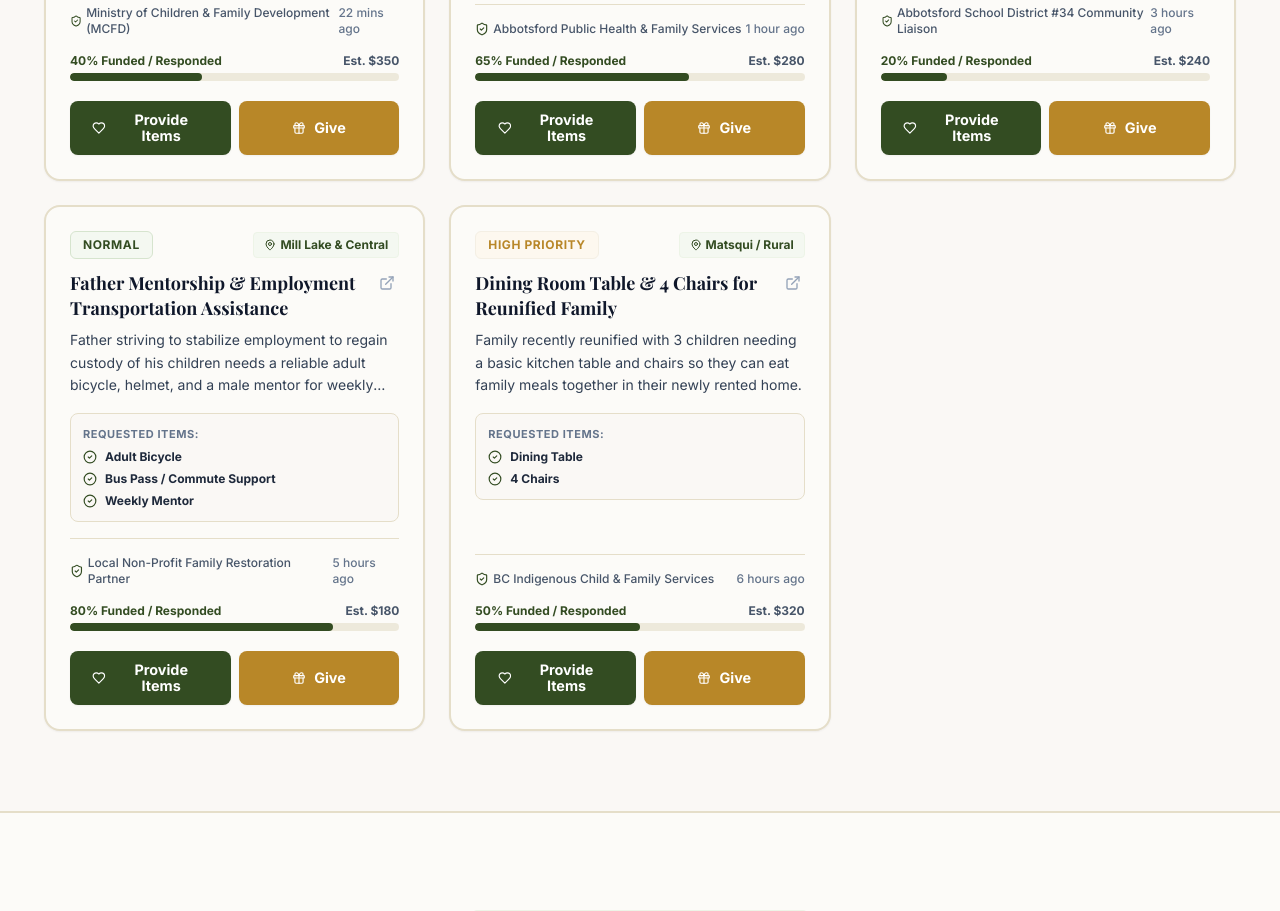
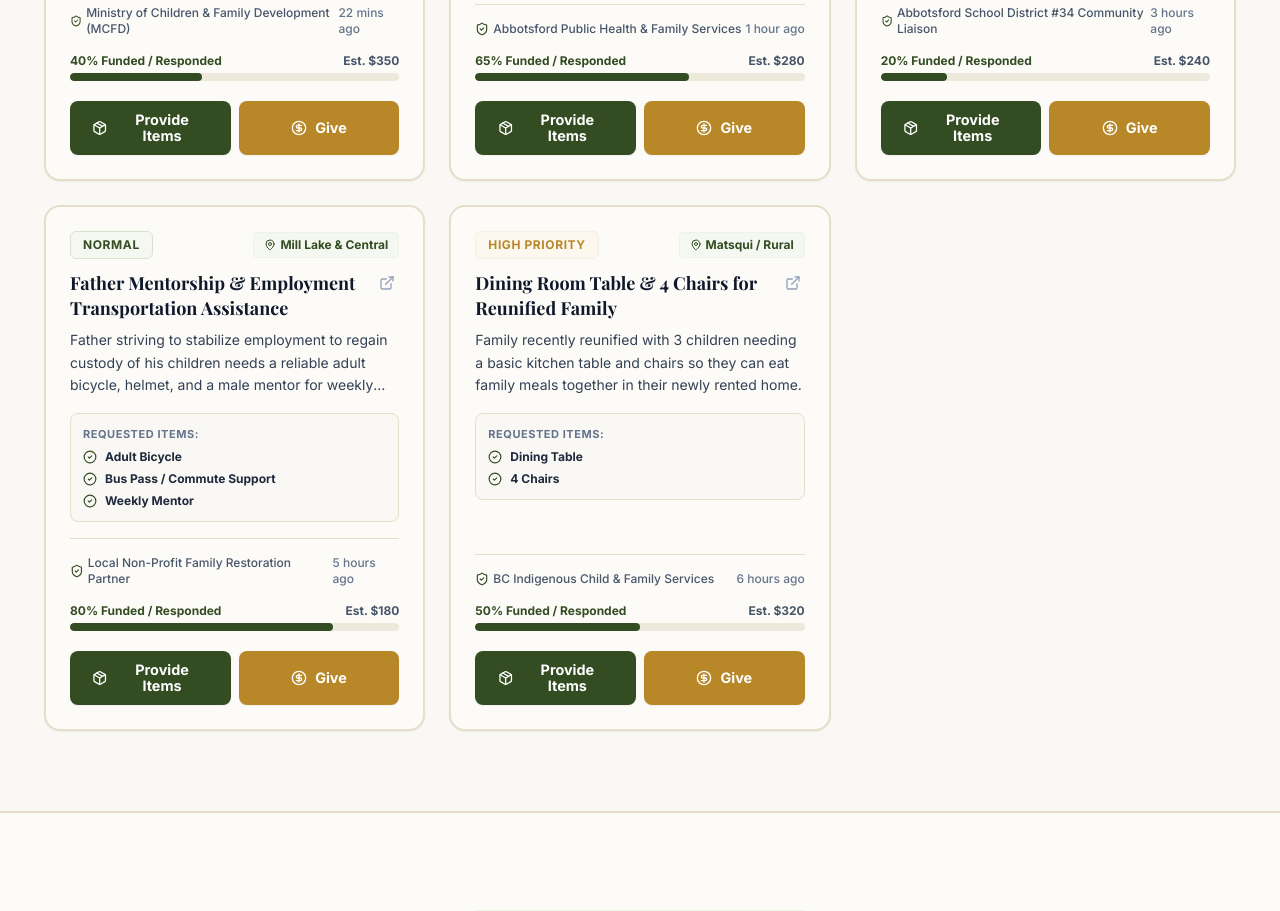
Before and after one commit to AbbotsfordTableSociety/website, a React (Vite) app: page / in a window 1280 px wide. Shown: the part 2160-3071 px from the top of the page. Built offline with nearby package versions, Linux system fonts and the light colour scheme; no server answers; a web font is replaced by a local one.

Commit message:
Update button icons to Package (for physical items) and CircleDollarSign (for financial gifts)

```diff
--- a/src/components/CarePortalBoard.jsx
+++ b/src/components/CarePortalBoard.jsx
@@ -1,5 +1,5 @@
 import React, { useState, useEffect } from 'react';
-import { MapPin, Tag, ShieldCheck, Heart, Filter, CheckCircle2, AlertTriangle, Sparkles, Building2, Gift, RefreshCw, ExternalLink } from 'lucide-react';
+import { MapPin, Tag, ShieldCheck, Filter, CheckCircle2, AlertTriangle, Sparkles, Building2, RefreshCw, ExternalLink, Package, CircleDollarSign } from 'lucide-react';
 import { fetchCarePortalNeeds, DEFAULT_RSS_URL } from '../utils/carePortalRss';
 
 export default function CarePortalBoard({ onSelectNeed, onOpenGiveNeed, onOpenSubmitNeed }) {
@@ -356,23 +356,23 @@ export default function CarePortalBoard({ onSelectNeed, onOpenGiveNeed, onOpenSu
                     </div>
                   </div>
 
-                  {/* Action Buttons: 1 for Volunteer/Respond, 1 for Give */}
+                  {/* Action Buttons: Package for physical items, CircleDollarSign for money */}
                   <div className="grid grid-cols-1 sm:grid-cols-2 gap-2 pt-1">
                     <button
                       onClick={() => onSelectNeed(need)}
-                      className="btn bg-forest-700 hover:bg-forest-800 text-white w-full py-2.5 text-xs font-bold justify-center rounded-xl shadow-sm transition"
+                      className="btn bg-forest-700 hover:bg-forest-800 text-white w-full py-2.5 text-xs font-bold justify-center rounded-xl shadow-sm transition gap-1.5"
                       title="Provide physical items or volunteer"
                     >
-                      <Heart className="w-3.5 h-3.5" />
+                      <Package className="w-4 h-4" />
                       Provide Items
                     </button>
 
                     <button
                       onClick={() => onOpenGiveNeed && onOpenGiveNeed(need)}
-                      className="btn bg-gold-700 hover:bg-gold-800 text-white w-full py-2.5 text-xs font-bold justify-center rounded-xl shadow-sm transition"
+                      className="btn bg-gold-700 hover:bg-gold-800 text-white w-full py-2.5 text-xs font-bold justify-center rounded-xl shadow-sm transition gap-1.5"
                       title="Give financial support via GiveWise"
                     >
-                      <Gift className="w-3.5 h-3.5" />
+                      <CircleDollarSign className="w-4 h-4" />
                       Give
                     </button>
                   </div>
```
